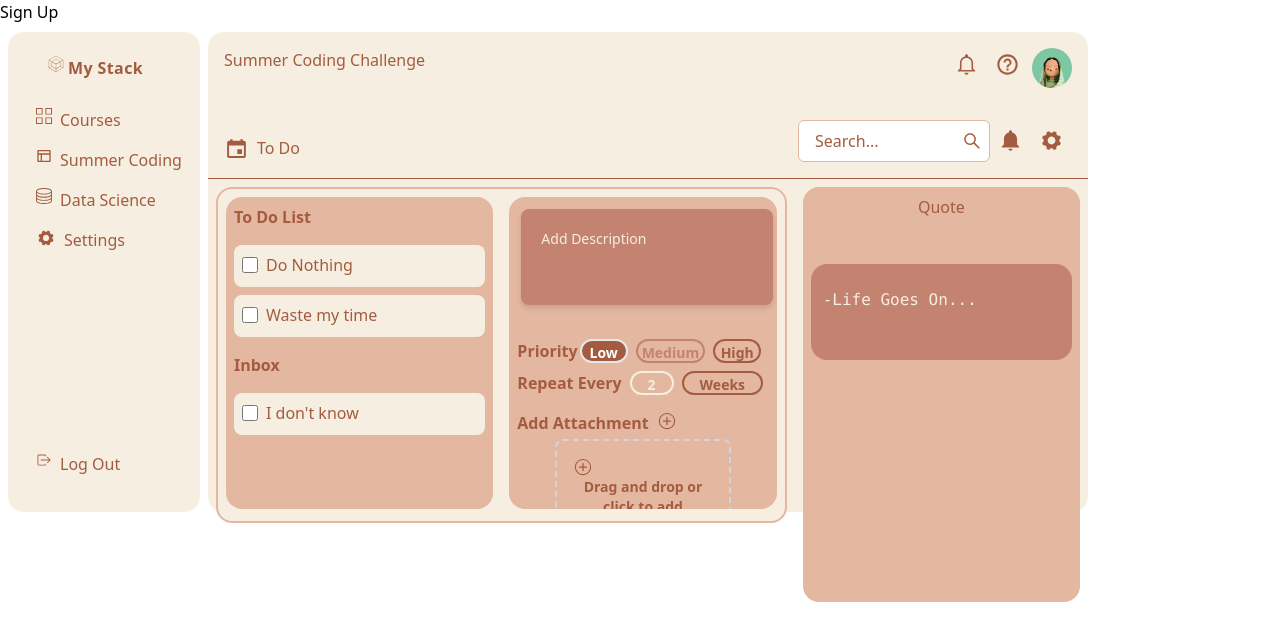
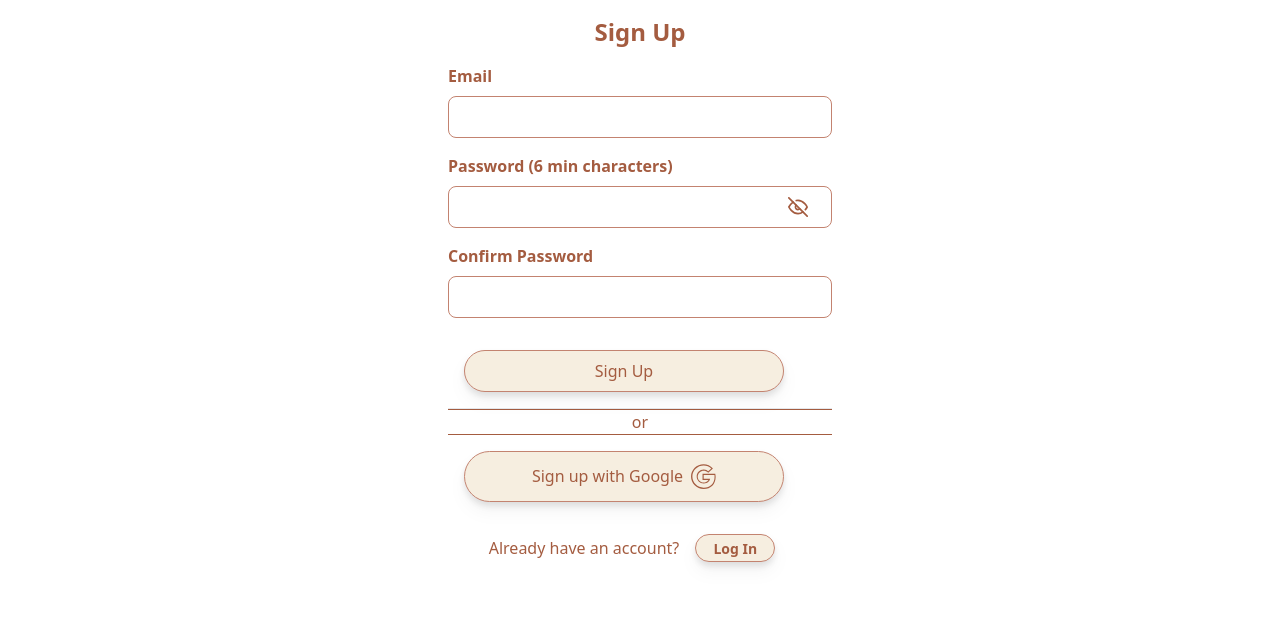
Before and after one commit to AreebDastgeer/todolistapp, a Next.js app: page / in a window 1280 px wide. Shown: the top 640 px of the page. Built offline with nearby package versions, Linux system fonts and the light colour scheme.

Commit message:
update index

```diff
--- a/src/pages/index.js
+++ b/src/pages/index.js
@@ -1,15 +1,13 @@
 import Image from 'next/image'
 import { Inter } from 'next/font/google'
 import React  from "react";
-import Link from 'next/link';
-import  Homepage  from './homepage';
+import SignUp from './signup';
 
 const inter = Inter({ subsets: ['latin'] })
 
 export default function Index() {
   return (<main>
-    <Link href="/signup">Sign Up</Link>
-   <Homepage/>
+   <SignUp />
 </main>
   )
 }
```
